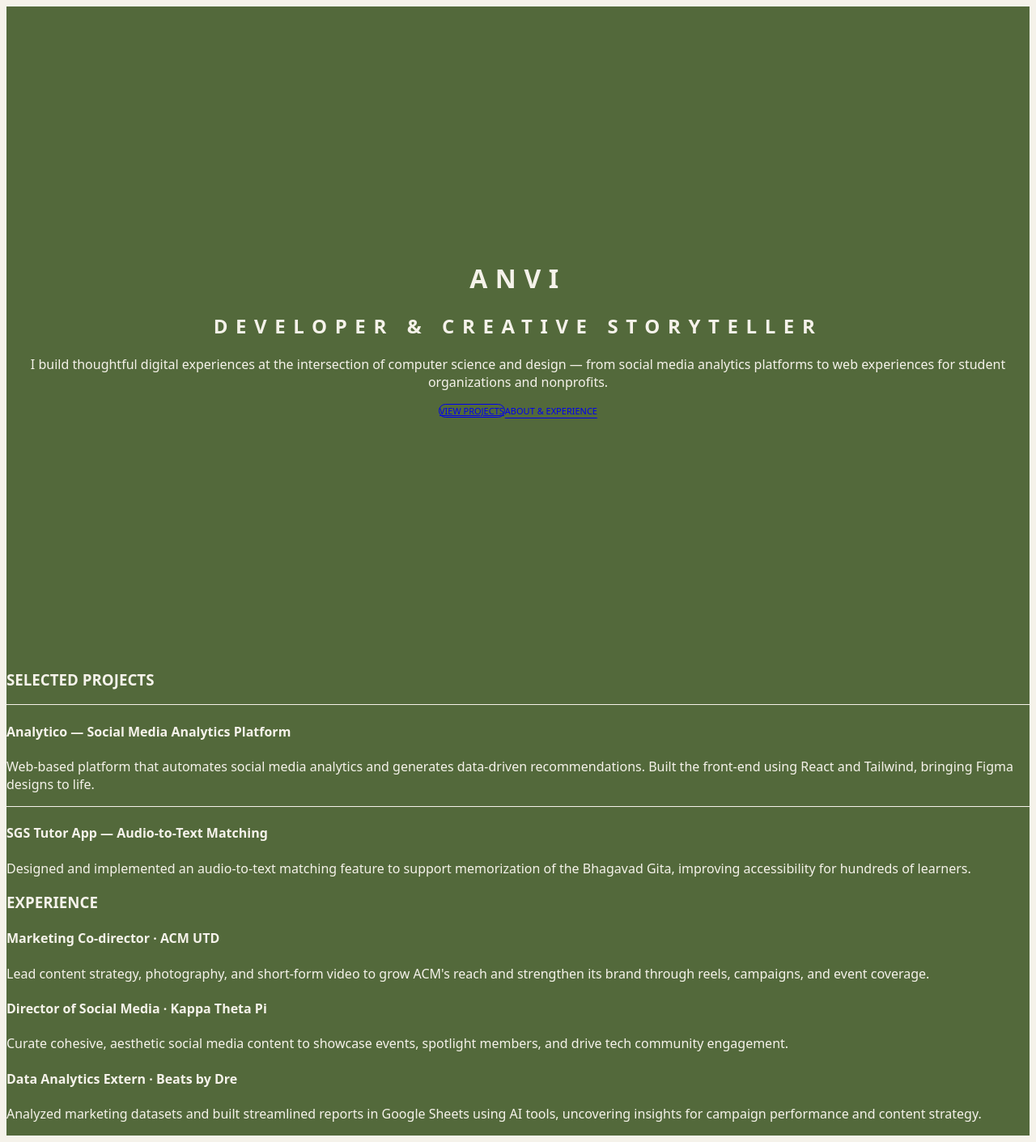
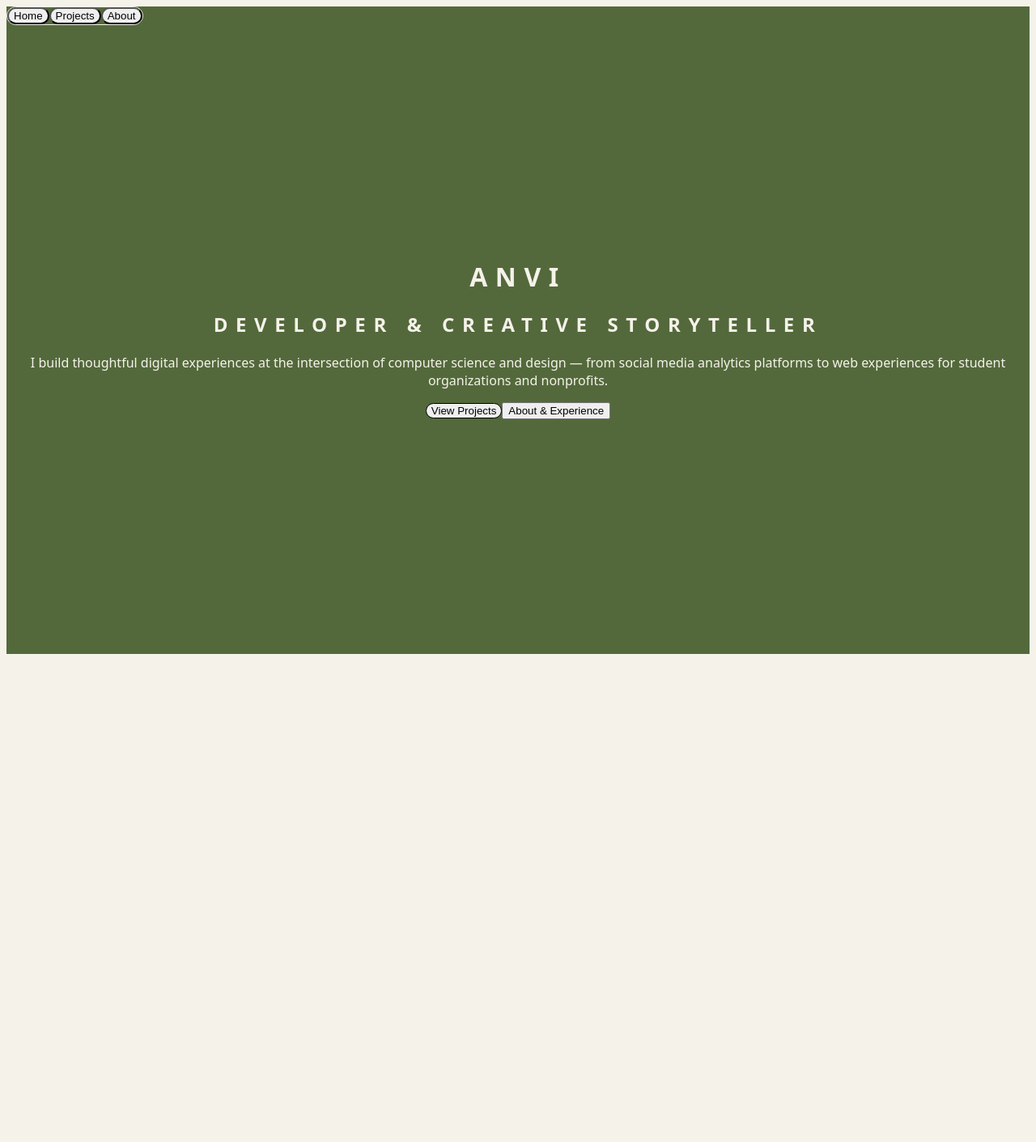
Before and after one commit to anvisiddabhattuni/anvi-portfolio, a React (Vite) app: page / in a window 1280 px wide. Shown: the whole page at 81% size. After the commit the page ends 816 px from the top, so only its background shows below. Built offline with nearby package versions, Linux system fonts and the light colour scheme.

Commit message:
Add tabbed navigation for home, projects, about

```diff
--- a/src/App.jsx
+++ b/src/App.jsx
@@ -1,11 +1,44 @@
+import { useState } from "react";
+
+const tabs = [
+  { id: "home", label: "Home" },
+  { id: "projects", label: "Projects" },
+  { id: "about", label: "About" },
+];
+
 export default function App() {
+  const [activeTab, setActiveTab] = useState("home");
+
   return (
-   <div className="min-h-screen relative overflow-hidden"
-     style={{ backgroundColor: "#53693b", color: "#f5f2ea" }}>
+    <div
+      className="min-h-screen relative overflow-hidden"
+      style={{ backgroundColor: "#53693b", color: "#f5f2ea" }}
+    >
+      {/* Top tab nav */}
+      <header className="absolute top-6 left-0 right-0 flex justify-center px-4">
+        <nav className="flex items-center gap-2 bg-bone/10 backdrop-blur border border-bone/20 rounded-full px-4 py-2 text-xs uppercase tracking-widerish">
+          {tabs.map((tab) => (
+            <button
+              key={tab.id}
+              type="button"
+              onClick={() => setActiveTab(tab.id)}
+              aria-pressed={activeTab === tab.id}
+              className={`px-3 py-1.5 rounded-full transition ${
+                activeTab === tab.id
+                  ? "bg-bone text-meadow font-semibold"
+                  : "text-bone/80 hover:bg-bone/20"
+              }`}
+            >
+              {tab.label}
+            </button>
+          ))}
+        </nav>
+      </header>
 
-      {/* Central name */}
-      <main className="flex items-center justify-center min-h-screen">
-        <div className="text-center space-y-4">
+      {/* Content switcher */}
+      <main className="flex items-center justify-center min-h-screen px-6 md:px-12">
+        {activeTab === "home" && (
+          <div className="text-center space-y-4 max-w-3xl">
             <h1 className="font-display text-4xl md:text-5xl tracking-[0.3em] uppercase">
               Anvi
             </h1>
@@ -13,7 +46,7 @@ export default function App() {
               Developer &amp; Creative Storyteller
             </h2>
 
-          <p className="max-w-md mx-auto text-xs md:text-sm text-bone/80 mt-6 leading-relaxed">
+            <p className="max-w-2xl mx-auto text-sm md:text-base text-bone/85 mt-6 leading-relaxed">
               I build thoughtful digital experiences at the intersection of
               <span className="font-semibold"> computer science</span> and
               <span className="font-semibold"> design</span> — from social media
@@ -22,20 +55,96 @@ export default function App() {
             </p>
 
             <div className="flex items-center justify-center gap-4 mt-8 text-[11px] tracking-widerish uppercase">
-            <a
-              href="#projects"
+              <button
+                type="button"
+                onClick={() => setActiveTab("projects")}
                 className="border border-bone/40 px-6 py-3 rounded-full hover:bg-bone hover:text-meadow transition"
               >
                 View Projects
-            </a>
-            <a
-              href="#about"
+              </button>
+              <button
+                type="button"
+                onClick={() => setActiveTab("about")}
                 className="underline-offset-4 hover:underline"
               >
                 About & Experience
-            </a>
+              </button>
             </div>
           </div>
+        )}
+
+        {activeTab === "projects" && (
+          <section className="bg-bone text-ink w-full max-w-4xl rounded-2xl px-6 md:px-12 py-10 shadow-xl shadow-ink/10">
+            <h3 className="font-display text-lg md:text-xl uppercase tracking-widerish mb-6">
+              Selected Projects
+            </h3>
+            <div className="space-y-8 text-sm md:text-base">
+              <article className="border-t border-ink/10 pt-6">
+                <h4 className="font-semibold">
+                  Analytico — Social Media Analytics Platform
+                </h4>
+                <p className="mt-2 text-ink/80">
+                  Web-based platform that automates social media analytics and
+                  generates data-driven recommendations. Built the front-end
+                  using React and Tailwind, bringing Figma designs to life.
+                </p>
+              </article>
+
+              <article className="border-t border-ink/10 pt-6">
+                <h4 className="font-semibold">
+                  SGS Tutor App — Audio-to-Text Matching
+                </h4>
+                <p className="mt-2 text-ink/80">
+                  Designed and implemented an audio-to-text matching feature to
+                  support memorization of the Bhagavad Gita, improving
+                  accessibility for hundreds of learners.
+                </p>
+              </article>
+            </div>
+          </section>
+        )}
+
+        {activeTab === "about" && (
+          <section className="bg-bone text-ink w-full max-w-4xl rounded-2xl px-6 md:px-12 py-10 shadow-xl shadow-ink/10">
+            <h3 className="font-display text-lg md:text-xl uppercase tracking-widerish mb-6">
+              Experience
+            </h3>
+            <div className="space-y-8 text-sm md:text-base">
+              <div>
+                <h4 className="font-semibold">
+                  Marketing Co-director · ACM UTD
+                </h4>
+                <p className="mt-1 text-ink/75">
+                  Lead content strategy, photography, and short-form video to
+                  grow ACM&apos;s reach and strengthen its brand through reels,
+                  campaigns, and event coverage.
+                </p>
+              </div>
+
+              <div>
+                <h4 className="font-semibold">
+                  Director of Social Media · Kappa Theta Pi
+                </h4>
+                <p className="mt-1 text-ink/75">
+                  Curate cohesive, aesthetic social media content to showcase
+                  events, spotlight members, and drive tech community
+                  engagement.
+                </p>
+              </div>
+
+              <div>
+                <h4 className="font-semibold">
+                  Data Analytics Extern · Beats by Dre
+                </h4>
+                <p className="mt-1 text-ink/75">
+                  Analyzed marketing datasets and built streamlined reports in
+                  Google Sheets using AI tools, uncovering insights for campaign
+                  performance and content strategy.
+                </p>
+              </div>
+            </div>
+          </section>
+        )}
       </main>
 
       {/* Decorative little “pill” shapes */}
@@ -52,81 +161,6 @@ export default function App() {
           />
         ))}
       </div>
-
-      {/* Below-the-fold content */}
-      <section
-        id="projects"
-        className="bg-bone text-ink px-6 md:px-16 lg:px-32 py-20"
-      >
-        <h3 className="font-display text-xl md:text-2xl uppercase tracking-widerish mb-8">
-          Selected Projects
-        </h3>
-        <div className="space-y-8 text-sm md:text-base">
-          <article className="border-t border-ink/10 pt-6">
-            <h4 className="font-semibold">
-              Analytico — Social Media Analytics Platform
-            </h4>
-            <p className="mt-2 text-ink/80">
-              Web-based platform that automates social media analytics and
-              generates data-driven recommendations. Built the front-end using
-              React and Tailwind, bringing Figma designs to life.
-            </p>
-          </article>
-
-          <article className="border-t border-ink/10 pt-6">
-            <h4 className="font-semibold">
-              SGS Tutor App — Audio-to-Text Matching
-            </h4>
-            <p className="mt-2 text-ink/80">
-              Designed and implemented an audio-to-text matching feature to
-              support memorization of the Bhagavad Gita, improving accessibility
-              for hundreds of learners.
-            </p>
-          </article>
-        </div>
-      </section>
-
-      <section
-        id="about"
-        className="bg-bone text-ink px-6 md:px-16 lg:px-32 pb-20"
-      >
-        <h3 className="font-display text-xl md:text-2xl uppercase tracking-widerish mb-8">
-          Experience
-        </h3>
-        <div className="space-y-8 text-sm md:text-base">
-          <div>
-            <h4 className="font-semibold">
-              Marketing Co-director · ACM UTD
-            </h4>
-            <p className="mt-1 text-ink/75">
-              Lead content strategy, photography, and short-form video to grow
-              ACM&apos;s reach and strengthen its brand through reels, campaigns,
-              and event coverage.
-            </p>
-          </div>
-
-          <div>
-            <h4 className="font-semibold">
-              Director of Social Media · Kappa Theta Pi
-            </h4>
-            <p className="mt-1 text-ink/75">
-              Curate cohesive, aesthetic social media content to showcase
-              events, spotlight members, and drive tech community engagement.
-            </p>
-          </div>
-
-          <div>
-            <h4 className="font-semibold">
-              Data Analytics Extern · Beats by Dre
-            </h4>
-            <p className="mt-1 text-ink/75">
-              Analyzed marketing datasets and built streamlined reports in
-              Google Sheets using AI tools, uncovering insights for campaign
-              performance and content strategy.
-            </p>
-          </div>
-        </div>
-      </section>
     </div>
   );
 }
```
Lines whose indentation alone changed are shown as unchanged.
